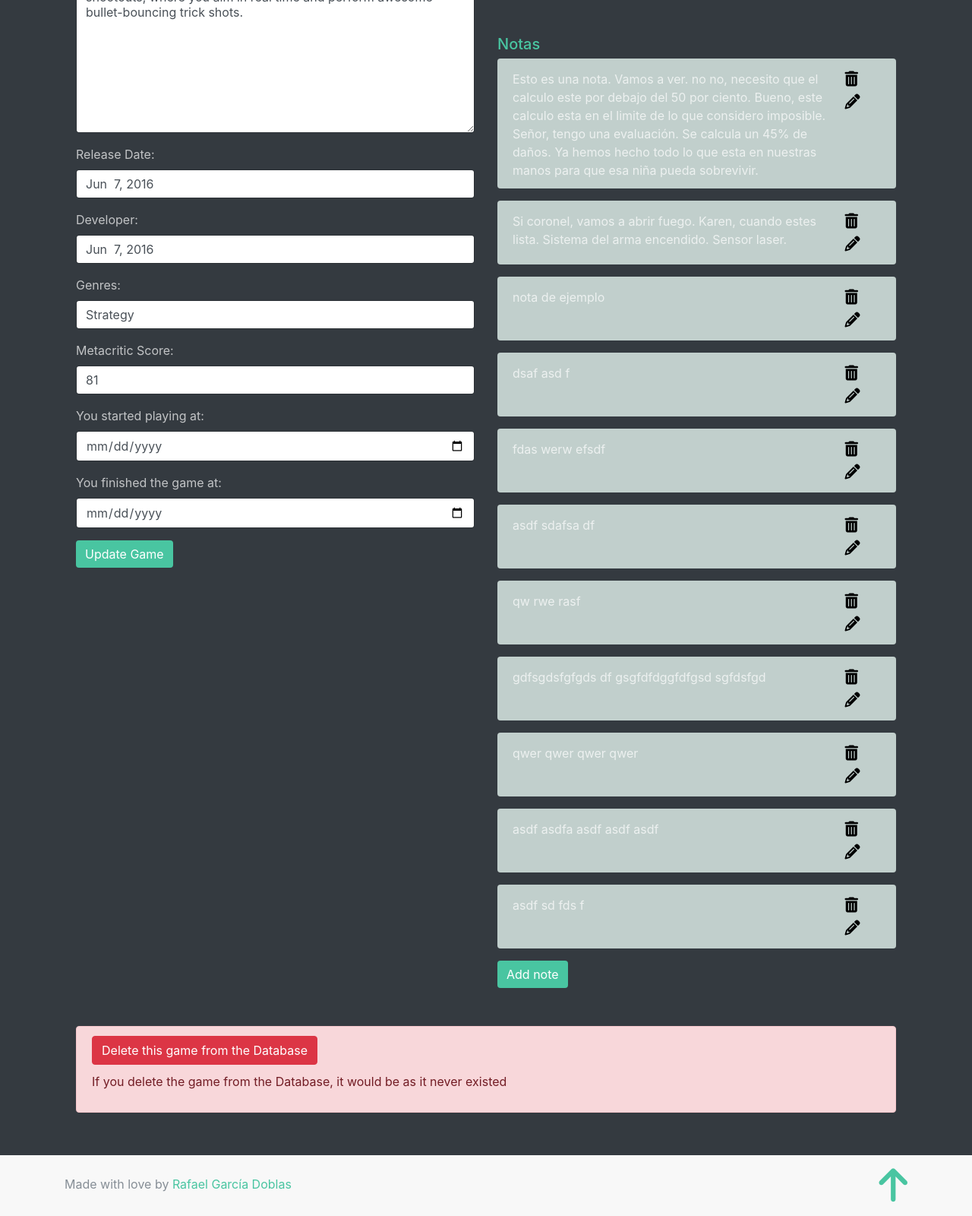
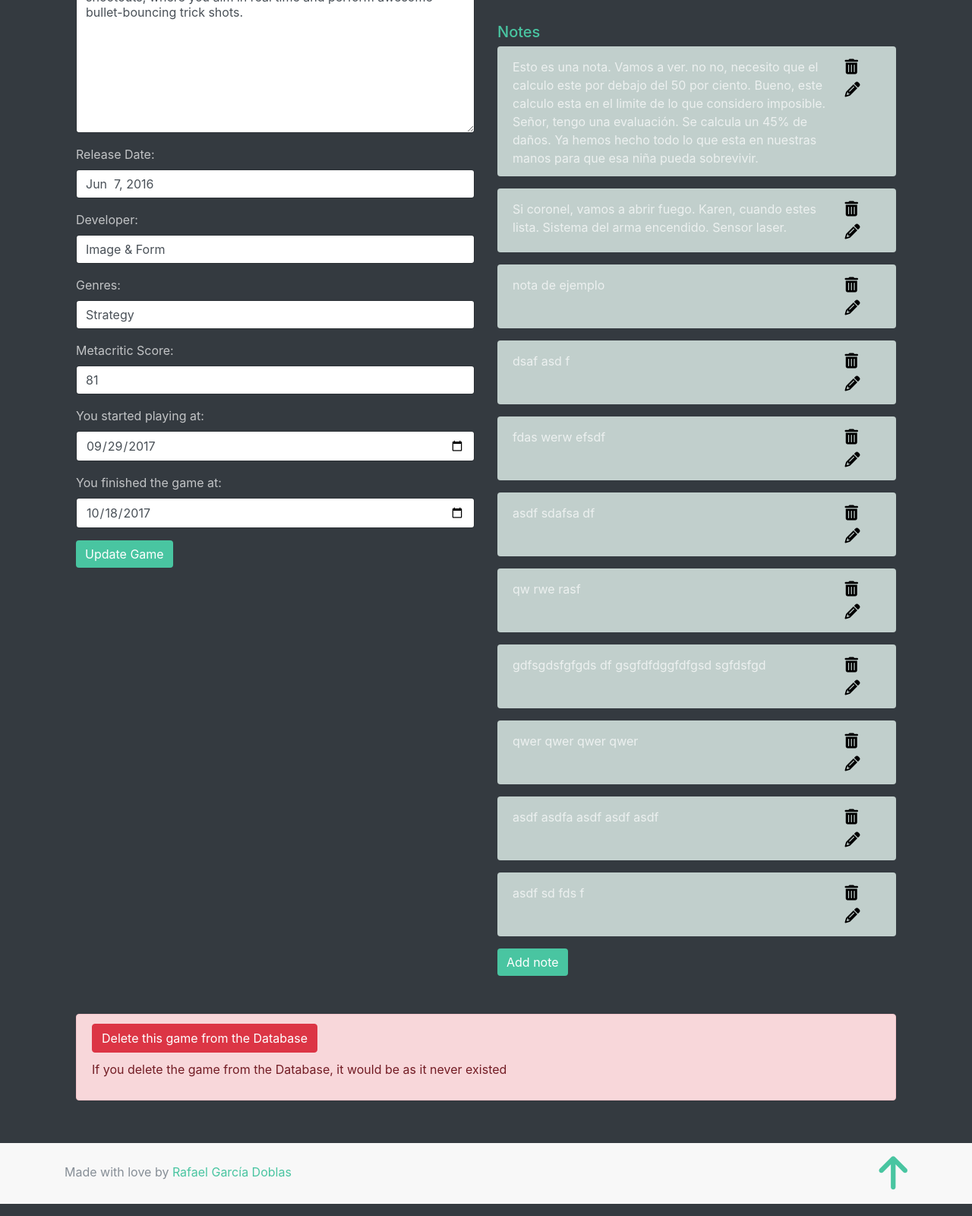
Before and after one commit to rafamalaga86/waip, a Django app: page /games/2 in a window 1280 px wide. Shown: the part 531-2131 px from the top of the page at 76% size. Run offline with Django 3.2, Linux system fonts and the light colour scheme; a user stored in the database is signed in; data comes from the database, SQL or seed files in the repository; both versions use the stored data as it was after the commit; some libraries are stand-ins or nearby versions.

Commit message:
Add and modify game forms working

```diff
--- a/games/models.py
+++ b/games/models.py
@@ -6,7 +6,7 @@ from django.conf import settings
 
 class Game(models.Model):
     # Original
-    name = models.CharField(max_length=255, unique=True)
+    name = models.CharField(max_length=255)
     startedAt = models.DateField(blank=True, null=True)
     finishedAt = models.DateField(blank=True, null=True)
 
--- a/games/static/scripts.js
+++ b/games/static/scripts.js
@@ -1,21 +1,27 @@
 $(document).ready(function(){
+  // General AJAX requests
+  // =======================================================
+
+  // $("#form-login").ajaxForm({url: '/users/login/', type: 'POST'})
+
+
 
   // Template 'engine' to populate json responses with html
   // Given a string, populates substrings found in it that
   // follows pattern /(\$\d+)/, any '$' followed of integer
   // =======================================================
-  String.prototype.template = String.prototype.template ||
-    function (){
-      var  args = Array.prototype.slice.call(arguments);
-      var str = this;
-      var i=0;
+  // String.prototype.template = String.prototype.template ||
+  //   function (){
+  //     var  args = Array.prototype.slice.call(arguments);
+  //     var str = this;
+  //     var i=0;
 
-      function replacer(a){
-          var aa = parseInt(a.substr(1),10)-1;
-          return args[aa];
-      }
-      return  str.replace(/(\$\d+)/gm,replacer);
-  };
+  //     function replacer(a){
+  //         var aa = parseInt(a.substr(1),10)-1;
+  //         return args[aa];
+  //     }
+  //     return  str.replace(/(\$\d+)/gm,replacer);
+  // };
 
 
   // Initialise the Mansonry Grid
@@ -115,15 +121,6 @@ $(document).ready(function(){
     modal_success_callback = null;
   }
 
-
-
-  // General AJAX requests
-  // =======================================================
-
-  // $("#form-login").ajaxForm({url: '/users/login/', type: 'POST'})
-
-
-
 // =========================================================
 // ==================     ACTIONS     ======================
 // =========================================================
@@ -213,7 +210,7 @@ $(document).ready(function(){
   });
 
 
-  // Delete a note, open a modal
+  // Delete a note
   $('.page-modify-game .note').on('click', '.action-delete-note', function(){
     var note = $(this).parents('.note');
     var noteId = note.data('note-id');
--- a/games/static/styles.css
+++ b/games/static/styles.css
@@ -337,8 +337,15 @@ section.title {
   color: var(--orange) !important;
 }
 
-.col-imgCover {
-  margin: 32px 0 0 0;
+.figure-cover {
+  margin: 32px 0;
+  display: flex;
+  align-items: center;
+  justify-content: center;
+}
+
+.form-add-game small.field-info {
+  display: none;
 }
 
 .note-list .empty {
@@ -377,8 +384,16 @@ section.title {
   .ul-login.mobile {
     display: none !important;
   }
+}
 
-  .col-imgCover {
-    margin: 32px;
+
+
+@media (min-width: 1200px) {
+  .form-add-game small.field-info {
+    display: block;
+    line-height: 26px;
+    float: right;
+    color: rgba(255, 255, 255, 0.2);
   }
 }
+}
--- a/games/views.py
+++ b/games/views.py
@@ -1,11 +1,11 @@
 # -*- coding: utf-8 -*-
 from __future__ import unicode_literals
-from django.http import QueryDict, HttpResponseForbidden, HttpResponseRedirect, JsonResponse, \
-    HttpResponseNotFound
+from django.http import QueryDict, HttpResponseForbidden, HttpResponseRedirect, JsonResponse
 from django.shortcuts import HttpResponse, get_object_or_404, render
 from django.contrib.auth.models import User
 from django.contrib.auth.decorators import login_required
 from django.contrib.auth.mixins import LoginRequiredMixin
+from django.contrib import messages
 from django.forms.models import model_to_dict
 from django.conf import settings
 from django.views import View
@@ -17,7 +17,7 @@ import datetime
 
 def list_user_games(request):
     user = request.user if request.user.is_authenticated() else User.objects.get(pk=1)
-    games = Game.objects.filter(user_id=user.id)
+    games = Game.objects.filter(user_id=user.id).order_by('-createdAt')
     return render(request, 'game-grid.html', {
         'page': 'page-list-games',
         'games': games,
@@ -30,29 +30,32 @@ def modify_game(request, gameId):
     if request.method == 'POST':
         game = None
         game_form = GameForm(request.POST)
-        if not game_form.is_valid():
-            return HttpResponse(status=400)
+        if game_form.is_valid():
+            game = game_form.save(commit=False)
+            game.user = request.user
+            game.save()
+            return HttpResponseRedirect('/')
 
-        game = game_form.save(commit=False)
-        game.user = request.user
-        game.save()
-        return HttpResponseRedirect('/')
+    # GET -----------------------------------------------
+    else:
+        game_form = GameForm()
 
     # SHARED --------------------------------------------
-    else:
-        game = get_object_or_404(Game, pk=gameId)
-        notes = Note.objects.filter(game=gameId)
+    game = get_object_or_404(Game, pk=gameId)
+    notes = Note.objects.filter(game=gameId)
 
     return render(request, 'game-detail.html', {
         'page': 'page-modify-game',
         'game': game,
+        'game_form': game_form,
         'notes': notes,
     })
 
 
 @login_required
 def delete_game(request, gameId):
-    get_object_or_404(Game, pk=gameId)
+    get_object_or_404(Game, pk=gameId).delete()
+    messages.success(request, 'The game was successfully deleted')
     return HttpResponseRedirect('/')
 
 
@@ -61,13 +64,11 @@ def add_game(request):
     # POST ----------------------------------------------
     if request.method == 'POST':
         game_form = GameForm(request.POST)
-        if not game_form.is_valid():
-            return HttpResponse(status=400)
-
-        game = game_form.save(commit=False)
-        game.user = request.user
-        game.save()
-        return HttpResponseRedirect('/')
+        if game_form.is_valid():
+            game = game_form.save(commit=False)
+            game.user = request.user
+            game.save()
+            return HttpResponseRedirect('/')
 
     # GET -----------------------------------------------
     else:
@@ -76,7 +77,7 @@ def add_game(request):
     # SHARED --------------------------------------------
     context = {
         'page': 'page-add-game',
-        'gameForm': game_form,
+        'game_form': game_form,
     }
     return render(request, 'new-game.html', context)
 
@@ -98,18 +99,11 @@ def finish_game_ajax(request, gameId):
 
 
 def get_game_ajax(request, gameId):
-    raise Expcetion('OLE MORENA')  # Quitar esto TODO DELETE
     if not settings.DEBUG and not request.is_ajax():
         return HttpResponseForbidden()
 
-    # equivalent to get_object_or_404(Game, pk=gameId)
-    try:
-        game = Game.objects.get(pk=gameId)
-    except Game.DoesNotExist:
-        return HttpResponseNotFound('That game was not found.')
-
     context = {
-        'game': game,
+        'game': get_object_or_404(Game, pk=gameId),
     }
     return render(request, 'ajax/game.html', context)
 
--- a/templates/game-detail.html
+++ b/templates/game-detail.html
@@ -8,28 +8,69 @@
     <section class="row">
       <div class="col">
         {# Game Form #}
-        {{ form.non_field_errors }}
+        {{ game_form.non_field_errors }}
         <form action="{% url 'modify_game' game.id %}" method="POST">
           {% csrf_token %}
-          <li class="form-group"><label for="id_name">Name:</label> <input value="{{ game.name }}" class="form-control" type="text" name="name" maxlength="255" required="" id="id_name"></li>
-          <li class="form-group"><label for="id_coverUrl">CoverUrl:</label> <input value="{{ game.coverUrl }}" class="form-control" type="url" name="coverUrl" maxlength="255" required="" id="id_coverUrl"></li>
-          <li class="form-group"><label for="id_hltbLength">HltbLength:</label> <input value="{{ game.hltb }}" class="form-control" type="text" name="hltbLength" maxlength="255" id="id_hltbLength"></li>
-          <li class="form-group"><label for="id_synopsis">Synopsis:</label> <textarea class="form-control" name="synopsis" cols="40" rows="10" id="id_synopsis">{{ game.synopsis }}</textarea></li>
-          <li class="form-group"><label for="id_releaseDate">Release Date:</label> <input value="{{ game.releaseDate }}" class="form-control" type="text" name="releaseDate" maxlength="255" id="id_releaseDate"></li>
-          <li class="form-group"><label for="id_developer">Developer:</label> <input value="{{ game.releaseDate }}" class="form-control" type="text" name="developer" maxlength="255" id="id_developer"></li>
-          <li class="form-group"><label for="id_genres">Genres:</label> <input value="{{ game.genres }}" class="form-control" type="text" name="genres" maxlength="255" id="id_genres"></li>
-          <li class="form-group"><label for="id_metacriticScore">Metacritic Score:</label> <input value="{{ game.metacriticScore }}" class="form-control" type="text" name="metacriticScore" maxlength="255" id="id_metacriticScore"></li>
-          <li class="form-group"><label for="id_startedAt">You started playing at:</label> <input value="{{ game.startedAt }}" class="form-control" type="date" name="startedAt" id="id_startedAt"></li>
-          <li class="form-group"><label for="id_finishedAt">You finished the game at:</label> <input value="{{ game.finishedAt }}" class="form-control" type="date" name="finishedAt" id="id_finishedAt"></li>
+          <ul>
+            <li class="form-group">
+              <label for="id_name">Name*:</label>
+              <input value="{{ game.name }}" class="form-control" type="text" name="name" maxlength="255" required="" id="id_name">
+              <small class="field-errors">{{ game_form.name.errors }}</small>
+            </li>
+            <li class="form-group">
+              <label for="id_coverUrl">Cover Url from HowLongToBeat*:</label>
+              <input value="{{ game.coverUrl }}" class="form-control" type="url" name="coverUrl" maxlength="255" required="" id="id_coverUrl"></li>
+              <small class="field-errors">{{ game_form.coverUrl.errors }}</small>
+            <li class="form-group">
+              <label for="id_hltbLength">HowLongToBeat Length*:</label>
+              <input value="{{ game.hltbLength }}" class="form-control" type="text" name="hltbLength" maxlength="255" required="" id="id_hltbLength">
+              <small class="field-errors">{{ game_form.hltbLength.errors }}</small>
+            </li>
+            <li class="form-group">
+              <label for="id_synopsis">Synopsis:</label>
+              <textarea class="form-control" name="synopsis" cols="40" rows="10" id="id_synopsis">{{ game.synopsis }}</textarea>
+              <small class="field-errors">{{ game_form.synopsis.errors }}</small>
+            </li>
+            <li class="form-group">
+              <label for="id_releaseDate">Release Date:</label>
+              <input value="{{ game.releaseDate }}" class="form-control" type="text" name="releaseDate" maxlength="255" id="id_releaseDate">
+              <small class="field-errors">{{ game_form.releaseDate.errors }}</small>
+            </li>
+            <li class="form-group">
+              <label for="id_developer">Developer:</label>
+              <input value="{{ game.developer }}" class="form-control" type="text" name="developer" maxlength="255" id="id_developer">
+              <small class="field-errors">{{ game_form.developer.errors }}</small>
+            </li>
+            <li class="form-group">
+              <label for="id_genres">Genres:</label>
+              <input value="{{ game.genres }}" class="form-control" type="text" name="genres" maxlength="255" id="id_genres">
+              <small class="field-errors">{{ game_form.genres.errors }}</small>
+            </li>
+            <li class="form-group">
+              <label for="id_metacriticScore">Metacritic Score:</label>
+              <input value="{{ game.metacriticScore }}" class="form-control" type="text" name="metacriticScore" maxlength="255" id="id_metacriticScore">
+              <small class="field-errors">{{ game_form.metacriticScore.errors }}</small>
+            </li>
+            <li class="form-group">
+              <label for="id_startedAt">You started playing at:</label>
+              <input value="{{ game.startedAt|date:'Y-m-d' }}" class="form-control" type="date" name="startedAt" id="id_startedAt">
+              <small class="field-errors">{{ game_form.startedAt.errors }}</small>
+            </li>
+            <li class="form-group">
+              <label for="id_finishedAt">You finished the game at:</label>
+              <input value="{{ game.finishedAt|date:'Y-m-d' }}" class="form-control" type="date" name="finishedAt" id="id_finishedAt">
+              <small class="field-errors">{{ game_form.finishedAt.errors }}</small>
+            </li>
+          </ul>
           <button class="btn btn-primary" type="submit">Update Game</button>
         </form>
       </div>
 
       <div class="col">
-        <figure class="block">
+        <figure class="figure-cover">
           <img class="col-imgCover" src="{{ game.coverUrl }}" alt="">
         </figure>
-        <h5>Notas</h5>
+        <h5>Notes</h5>
         <div class="note-list">
           {% for note in notes %}
             <div class="note" data-game-id="{{ game.id }}" data-note-id="{{ note.id }}">
@@ -52,10 +93,10 @@
     </section>
     <section class="row mt-50">
       <div class="col">
-        <div class="alert alert-danger" role="alert">
+        <form action="{% url 'delete_game' game.id %}"  class="alert alert-danger" role="alert">
           <button class="btn btn-danger" type="submit">Delete this game from the Database</button>
           <p class="mt-10">If you delete the game from the Database, it would be as it never existed</p>
-        </div>
+        </form>
       </div>
     </section>
   </div>
--- a/templates/login.html
+++ b/templates/login.html
@@ -9,7 +9,7 @@
   <section class="text-center">
     <div class="row">
       <div class="col-lg">
-        <form id="form-login" class="text-left" action="{% url 'register' %}" method="POST">
+        <form id="form-login" class="text-left" action="{% url 'login' %}" method="POST">
         {% csrf_token %}
           <ul>
             <li class="form-group"><label for="id_username">Username:</label> <input class="form-control" type="text" name="username" autofocus="" maxlength="254" required="" id="id_username"></li>
--- a/templates/parts/base.html
+++ b/templates/parts/base.html
@@ -71,12 +71,12 @@
           <a href="{% url 'home' %}" class="navbar-brand">What am I playing</a>
           <ul class="d-flex flex-row ul-login desktop">
             {% if user.is_authenticated %}
-                <li><a href="#">{{ user.get_username }}</a></li>
-                <li><a href="{% url 'log_out' %}">Log out</a></li>
-                <li><a href="{% url 'add_game' %}" class="btn btn-primary">Add Game</a></li>
+              <li><a href="#">{{ user.get_username }}</a></li>
+              <li><a href="{% url 'log_out' %}">Log out</a></li>
+              <li><a href="{% url 'add_game' %}" class="btn btn-primary">Add Game</a></li>
             {% else %}
-                <li><a class="btn btn-login" href="{% url 'login' %}">Log in</a></li>
-                <li><a class="btn btn btn-primary" href="{% url 'register' %}">Register</a></li>
+              <li><a class="btn btn-login" href="{% url 'login' %}">Log in</a></li>
+              <li><a class="btn btn btn-primary" href="{% url 'register' %}">Register</a></li>
             {% endif %}
           </ul>
           <button class="navbar-toggler" type="button" data-toggle="collapse" data-target="#navbarHeader" aria-controls="navbarHeader" aria-expanded="false" aria-label="Toggle navigation">
@@ -85,6 +85,16 @@
       </div>
     </div>
     <main class="container">
+      {% if messages %}
+        <ul class="messages">
+          {% for message in messages %}
+            <li{% if message.tags %} class="{{ message.tags }} alert alert-success"{% endif %}>
+              {{ message }}
+              <button type="button" class="close" data-dismiss="alert" aria-hidden="true">&times;</button>
+            </li>
+          {% endfor %}
+        </ul>
+      {% endif %}
       {% block main %}{% endblock %}
     </main>
     <footer class="text-muted">
--- a/users/views.py
+++ b/users/views.py
@@ -47,6 +47,6 @@ def modify_logged_user(request):
     # SHARED --------------------------------------------
     context = {
         'page': 'page-modify-logged-user',
-        'gameForm': game_form,
+        'game_form': game_form,
     }
     return render(request, 'new-game.html', context)
--- a/waip/urls.py
+++ b/waip/urls.py
@@ -22,6 +22,7 @@ urlpatterns = [
     # Games
     url(r'^games/add/$', games_views.add_game, name='add_game'),
     url(r'^games/([0-9]+)$', games_views.modify_game, name='modify_game'),
+    url(r'^games/([0-9]+)/delete/$', games_views.delete_game, name='delete_game'),
 
     # Ajax Urls
     url(r'^ajax/games/scrap-metacritic$', games_views.scrap_metacritic_ajax),
@@ -29,7 +30,6 @@ urlpatterns = [
     url(r'^ajax/games/([0-9]+)/finish$', games_views.finish_game_ajax),
     url(r'^ajax/games/([0-9]+)/add-note$', games_views.add_note_to_game_ajax),
     url(r'^ajax/games/([0-9]+)/notes/([0-9]+)$', NoteDetailAjaxView.as_view(), name='note-detail'),
-
 ]
 
 # Added for Debug Bar
```
Also changed, not shown: templates/new-game.html (+57 -12 lines), db.sqlite3, games/migrations/0028_auto_20180117_0009.py (added).
